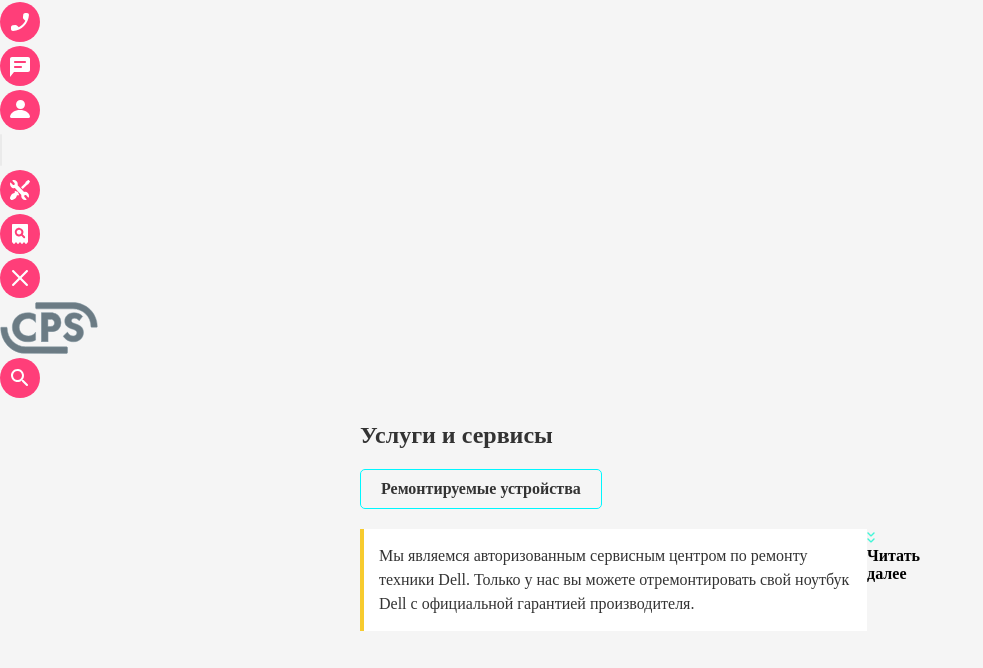
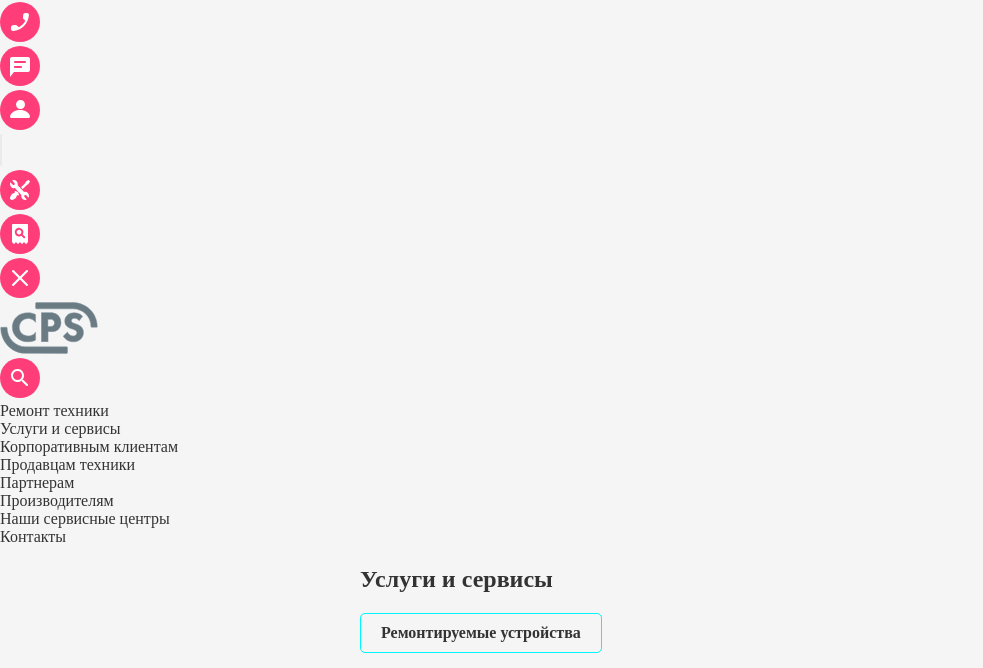
Before and after one commit to DanilGordeev-git/web-project, a website built with Vite: page index.html in a window 1280 px wide. Shown: the part 74-742 px from the top of the page, without its empty margins (0-983 px from the left). Built offline with nearby package versions, Linux system fonts and the light colour scheme; grey boxes are pictures that could not be loaded; files whose address does not match are found by name.

Commit message:
txt header

```diff
--- a/index.html
+++ b/index.html
@@ -31,8 +31,8 @@
           </a></li>
       <li class="moba"><a href="9">
         <img src="фото/divider.svg" alt="">
-      </a></li>
-
+      </a>
+    </li>
       <li class="ladnat"><a href="10">
         <img src="фото/repair.svg" alt="">
       </a></li>
@@ -53,6 +53,16 @@
       <li><img src="/фото/search.svg" alt=""></li>
       </div>
     </ul>
+    <ul class="desktop-header--text">
+      <li>Ремонт техники</li>
+      <li>Услуги и сервисы</li>
+      <li>Корпоративным клиентам</li>
+      <li>Продавцам техники</li>
+      <li>Партнерам</li>
+      <li>Производителям</li>
+      <li>Наши сервисные центры</li>
+      <li>Контакты</li>
+     </ul>
   </ul>
   <section class="services">
     <h1>Услуги и сервисы</h1>
```
